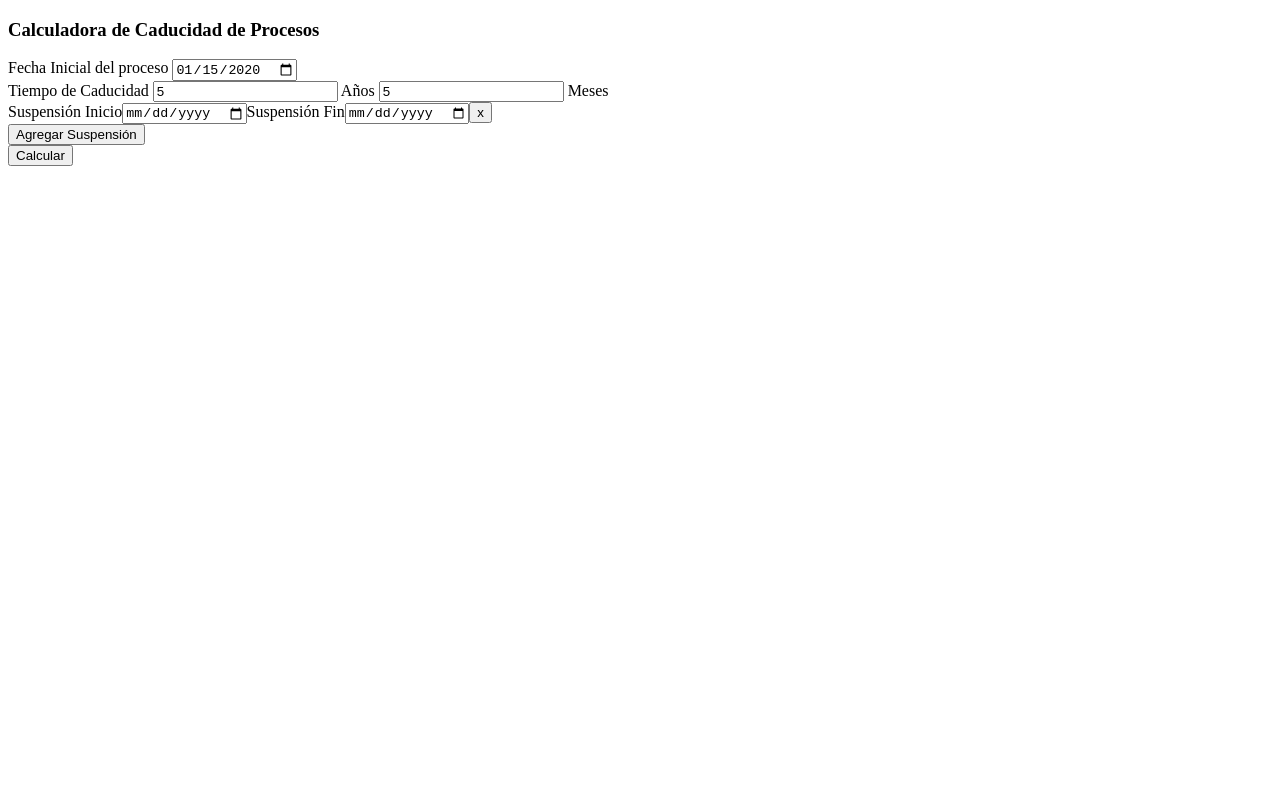
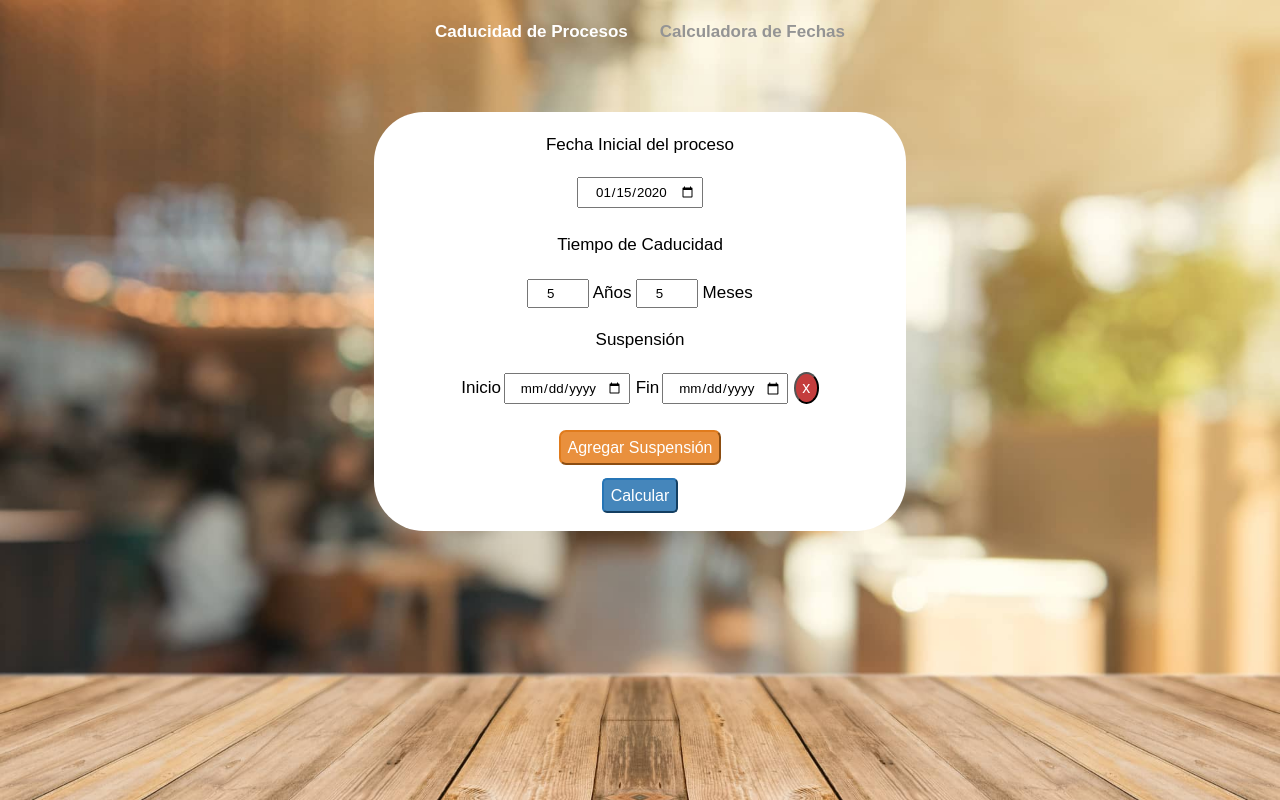
Before and after one commit to mbdavides/mbdavides.github.io, a plain HTML site: page CaducidadProcesos/index.html in a window 1280 px wide. Both pictures are taken after typing "2020-01-15", "5", "5" into the empty fields and a click on the button "Agregar Suspensión". Drawn offline with Linux system fonts and the light colour scheme.

Commit message:
Se agregó estilos a la calculadora de caducidad de procesos

```diff
--- a/CaducidadProcesos/index.html
+++ b/CaducidadProcesos/index.html
@@ -5,26 +5,38 @@
     <meta http-equiv="X-UA-Compatible" content="IE=edge">
     <meta name="viewport" content="width=device-width, initial-scale=1.0">
     <title>Caducidad de Procesos</title>
+    <link rel="stylesheet" href="style/style.css">
 </head>
 <body>
     <div class="container">
-        <h3>Calculadora de Caducidad de Procesos</h3>
+        <div class="header">
+            <a href="index.html" class="a-selected">Caducidad de Procesos</a>
+            <a href="../CalculadoraFechas/index.html">Calculadora de Fechas</a>
+        </div>
+        <div class="section">
+            <div>
                 <span>Fecha Inicial del proceso</span>
                 <input type="date" id="fecha-ini">
-        <br>
+            </div>
+            <div>
                 <span>Tiempo de Caducidad</span>
+                <div>
                     <input type="number" id="anos-cad">
-        <span> Años </span>
+                    <span>Años</span>
                     <input type="number" id="meses-cad">
-        <span> Meses </span>
-        <br>
-        <div id="div-suspensiones"></div>
+                    <span>Meses</span>
+                </div>
+            </div>
+            <div id="div-suspensiones">
+                <span>Suspensión</span>
+            </div>
+            <div>
                 <button id="btn-suspension">Agregar Suspensión</button>
-        <br>
                 <button id="btn-calcular">Calcular</button>
-        <br>
-        <div>
+            </div>
+            <div id="div-respuesta">
                 <span id="span-respuesta"></span>
+            </div>
         </div>
     </div>
     <script src="js/moment-with-locales.min.js"></script>
--- a/CaducidadProcesos/js/code.js
+++ b/CaducidadProcesos/js/code.js
@@ -6,10 +6,12 @@ var fechaInicial = document.getElementById("fecha-ini"),
     divSuspensiones = document.getElementById("div-suspensiones"),
     btnCalcular = document.getElementById("btn-calcular"),
     btnAgregarSus = document.getElementById("btn-suspension"),
+    divRespuesta = document.getElementById("div-respuesta"),
     spanRespuesta = document.getElementById("span-respuesta"),
     formato = 'LL';
 
 function agregarSuspension(){
+    divSuspensiones.style.display = "flex";
     let divSuspension = document.createElement("div"),
         spanSusIni = document.createElement("span"),
         spanSusFin = document.createElement("span"),
@@ -22,8 +24,8 @@ function agregarSuspension(){
     inputSusFin.setAttribute('type', 'date');
     inputSusIni.className = "sus-ini";
     inputSusFin.className = "sus-fin";
-    spanSusIni.innerText = "Suspensión Inicio";
-    spanSusFin.innerText = "Suspensión Fin";
+    spanSusIni.innerText = "Inicio";
+    spanSusFin.innerText = "Fin";
     cerrarSus.innerText = "x";
 
     divSuspension.appendChild(spanSusIni);
@@ -36,6 +38,8 @@ function agregarSuspension(){
 
     cerrarSus.addEventListener("click", function(){
         divSuspension.remove();
+        if (divSuspensiones.childElementCount == 1)
+            divSuspensiones.style.display = "none";
     });
 }
 
@@ -57,11 +61,12 @@ function calcularDiasSuspension(){
 }
 
 function calcularFechaFin(diasSuspension){
+    divRespuesta.style.display = "flex";
     let fechaIni = moment(fechaInicial.value),
         fechaFin = fechaIni.clone().add(anosCaducidad.value, 'years');
     fechaFin = fechaFin.add(mesesCaducidad.value, 'months');
     fechaFin = fechaFin.add(diasSuspension, 'days');
-    spanRespuesta.innerText = "Fecha Final del Proceso: " + fechaFin.format(formato);
+    spanRespuesta.innerHTML = "<b>Fecha Final del Proceso:</b> " + fechaFin.format(formato);
 }
 
 function calcular(){
--- a/CaducidadProcesos/style/style.css
+++ b/CaducidadProcesos/style/style.css
@@ -0,0 +1,132 @@
+* {
+    margin: 0;
+    padding: 0;
+    font-family: sans-serif;
+}
+
+html {
+    height: 100%;
+}
+
+body {
+    font-size: 17px;
+    background: url("../images/wooden-board-background.jpg");
+    background-repeat: no-repeat;
+    background-size: cover;
+}
+
+.container {
+    display: flex;
+    flex-direction: column;
+    align-items: center;
+}
+
+.header {
+    height: 4rem;
+    display: flex;
+    align-items: center;
+}
+
+.header a {
+    font-weight: bold;
+    text-decoration: none;
+    color: #949494;
+    margin: 0px 1rem;
+    transition: all 0.3s;
+}
+
+.header a:hover {
+    font-size: 1.3rem;
+}
+
+.header .a-selected {
+    color: #ffffff;
+}
+
+.section {
+    margin-top: 3rem;
+    width: 32rem;
+    min-height: 25rem;
+    padding: 0.6rem;
+    background: #ffffff;
+    border-radius: 50px;
+    display: flex;
+    flex-direction: column;
+    justify-content: space-around;
+}
+
+.section > div {
+    min-height: 6rem;
+    display: flex;
+    flex-direction: column;
+    justify-content: space-around;
+    align-items: center;
+}
+
+.section input {
+    padding: 0.3rem;
+    text-align: center;
+}
+
+.section #anos-cad, .section #meses-cad {
+    width: 3rem;
+}
+
+.section #div-suspensiones{
+    display: none;
+}
+
+.section #div-respuesta {
+    display: none;
+}
+
+.section #div-suspensiones button {
+    padding: 0.3rem 0.4rem;
+    font-size: 1rem;
+    border-radius: 50%;
+    cursor: pointer;
+    color: #ffffff;
+    background: rgb(196, 61, 61);
+}
+
+.section #div-suspensiones > div {
+    margin: 0.6rem 0px;
+}
+
+.section #div-suspensiones input {
+    margin: 0px 0.35rem 0px 0.2rem;
+}
+
+.section #btn-suspension {
+    padding: 0.4rem;
+    font-size: 1rem;
+    border-radius: 7px;
+    cursor: pointer;
+    color: #ffffff;
+    border-color: #e07b1c;
+    background: #e9903d;
+}
+
+.section #btn-calcular {
+    padding: 0.4rem;
+    font-size: 1rem;
+    border-radius: 5px;
+    cursor: pointer;
+    color: #ffffff;
+    border-color: #2675b6;
+    background: #4586bb;
+}
+
+.section #span-respuesta {
+    font-size: 1.3rem;
+}
+
+@media screen and (max-width: 700px) {
+    body {
+        font-size: 14px;
+    }
+
+    .section {
+        width: 28rem;
+    }
+}
```
Also changed, not shown: CaducidadProcesos/images/wooden-board-background.jpg (added), CalculadoraFechas/index.html (added). Lines whose indentation alone changed are shown as unchanged.
